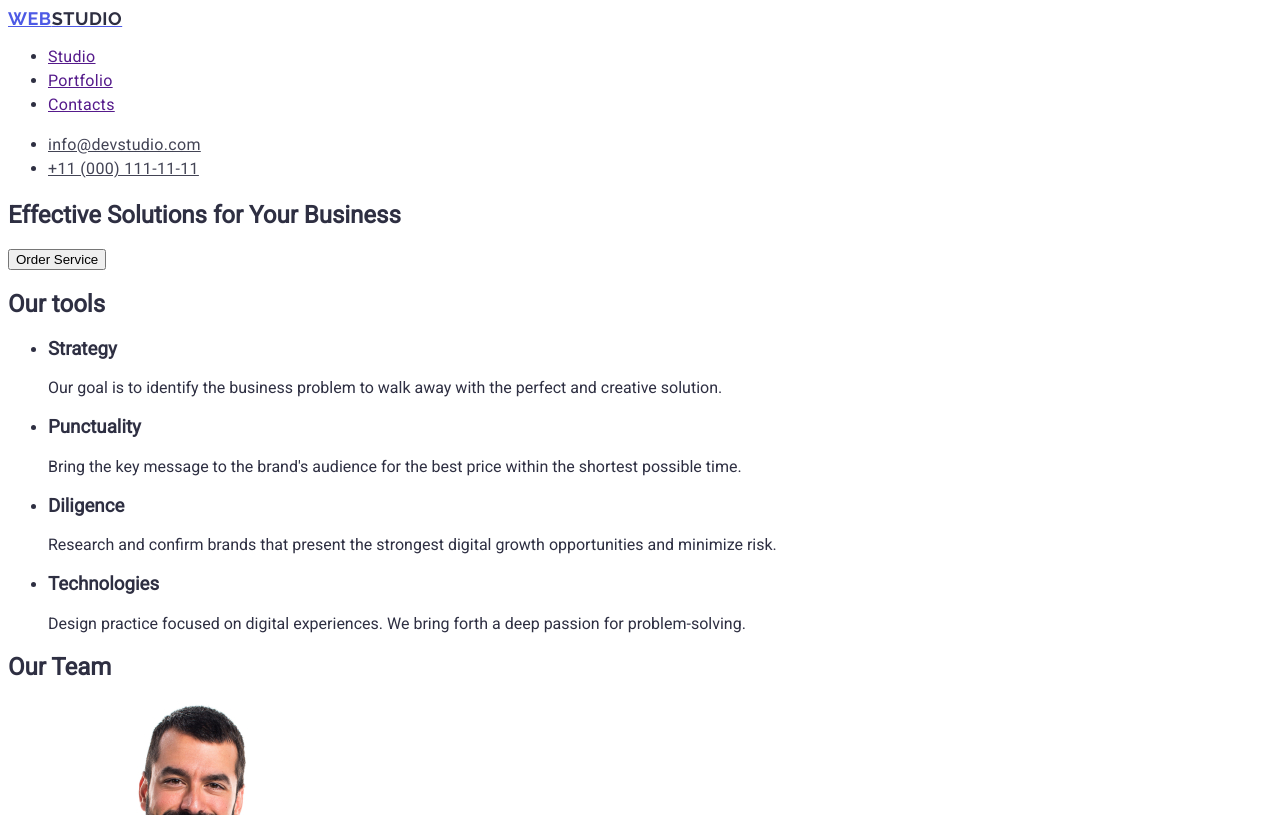
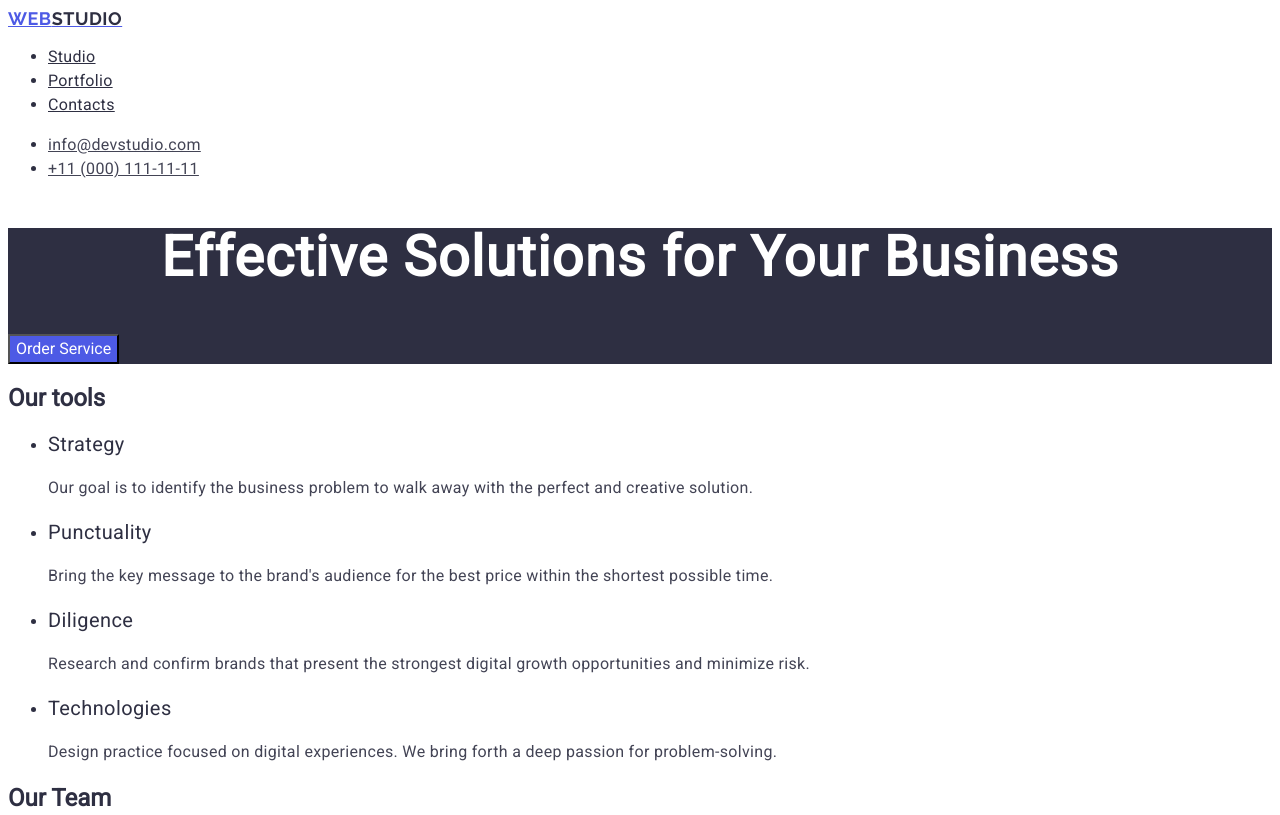
Before and after one commit to EmiDi777/goit-marxup-hw-02, a plain HTML site: page index.html in a window 1280 px wide. Shown: the top 815 px of the page. Drawn offline with Linux system fonts and the light colour scheme.

Commit message:
зробила 2 секцію

```diff
--- a/css/styles.css
+++ b/css/styles.css
@@ -31,6 +31,10 @@ letter-spacing: 0.02em;
 color: #2e2f42;
 }
 
+.nav-link {
+color: #2e2f42;
+}
+
 .nav-link:hover, .nav-link:focus {
     color: #404bbf;
 }
@@ -59,3 +63,47 @@ color: #2e2f42;
 .contacts-phone:hover, .contacts-phone:focus {
     color: #404bbf;
   }
+
+  /* Section 1 */
+
+  .solutions {
+    background-color:#2e2f42 ;
+  }
+
+  .title-tools {
+    font-size: 56px;
+    line-height: 1.07;
+    text-align: center;
+    letter-spacing: 0.02em;
+    color: #ffffff;
+  }
+
+  .order {
+    background-color: #4D5AE5;
+    font-family: "Roboto", sans-serif;
+    font-weight: 500;
+    font-size: 16px;
+    line-height: 1.5;
+    color: #ffffff;
+    cursor: pointer;
+  }
+
+  .order:hover, .order:focus {
+    background-color: #404BBF;
+  }
+
+  /* Section 2 */
+
+  .tools {
+    font-weight: 500;
+    font-size: 20px;
+    line-height: 1.2;
+    letter-spacing: 0.02em;
+  }
+
+  .our-tools {
+    font-size: 16px;
+    line-height: 1.5;
+    letter-spacing: 0.02em;
+    color: #434455;
+  }
--- a/index.html
+++ b/index.html
@@ -21,7 +21,7 @@
 
         <a class="logo" href="./index.html"> Web<span class="studio">Studio</span> </a>
             <ul>
-                <li class="nav"> <a  class="nav-link" href=""> Studio </a> </li>
+                <li class="nav"> <a  class="nav-link" href="./index.html"> Studio </a> </li>
                 <li class="nav"> <a class="nav-link" href=""> Portfolio </a> </li>
                 <li class="nav"> <a class="nav-link" href=""> Contacts </a> </li>
             </ul>
@@ -40,34 +40,35 @@
 
         </address>
     </header>
+
     <main>
-        <section>
-            <h1>Effective Solutions for Your Business</h1>
-            <button type="button">Order Service</button>
+        <section class="solutions">
+            <h1 class="title-tools">Effective Solutions for Your Business</h1>
+            <button class="order" type="button">Order Service</button>
         </section>
 
 <section>
-    <h2>Our tools</h2>
+    <h2 >Our tools</h2>
     <ul>
         <li>
-            <h3>Strategy</h3>
-            <p>Our goal is to identify the business
+            <h3 class="tools">Strategy</h3>
+            <p class="our-tools">Our goal is to identify the business
                 problem to walk away with the perfect and creative solution. </p>
         </li>
 
         <li>
-            <h3>Punctuality</h3>
-            <p>Bring the key message to the brand's audience for the best price within the shortest possible time.</p>
+            <h3 class="tools">Punctuality</h3>
+            <p class="our-tools">Bring the key message to the brand's audience for the best price within the shortest possible time.</p>
         </li>
 
         <li>
-            <h3>Diligence</h3>
-            <p>Research and confirm brands that present the strongest digital growth opportunities and minimize risk.</p>
+            <h3 class="tools">Diligence</h3>
+            <p class="our-tools">Research and confirm brands that present the strongest digital growth opportunities and minimize risk.</p>
         </li>
 
         <li>
-            <h3>Technologies</h3>
-            <p>Design practice focused on digital experiences. We bring forth a deep passion for problem-solving.</p>
+            <h3 class="tools">Technologies</h3>
+            <p class="our-tools">Design practice focused on digital experiences. We bring forth a deep passion for problem-solving.</p>
         </li>
     </ul>
 </section>
```
